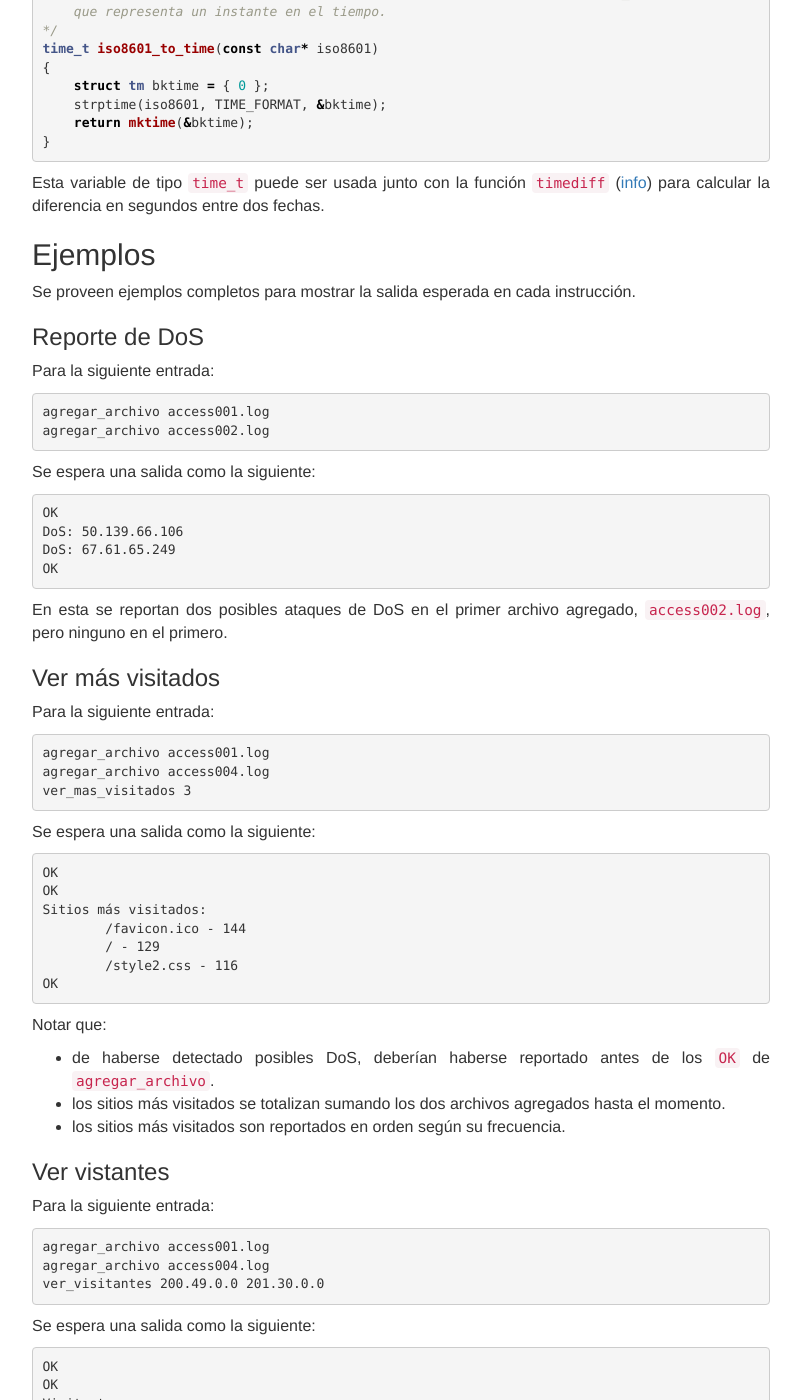
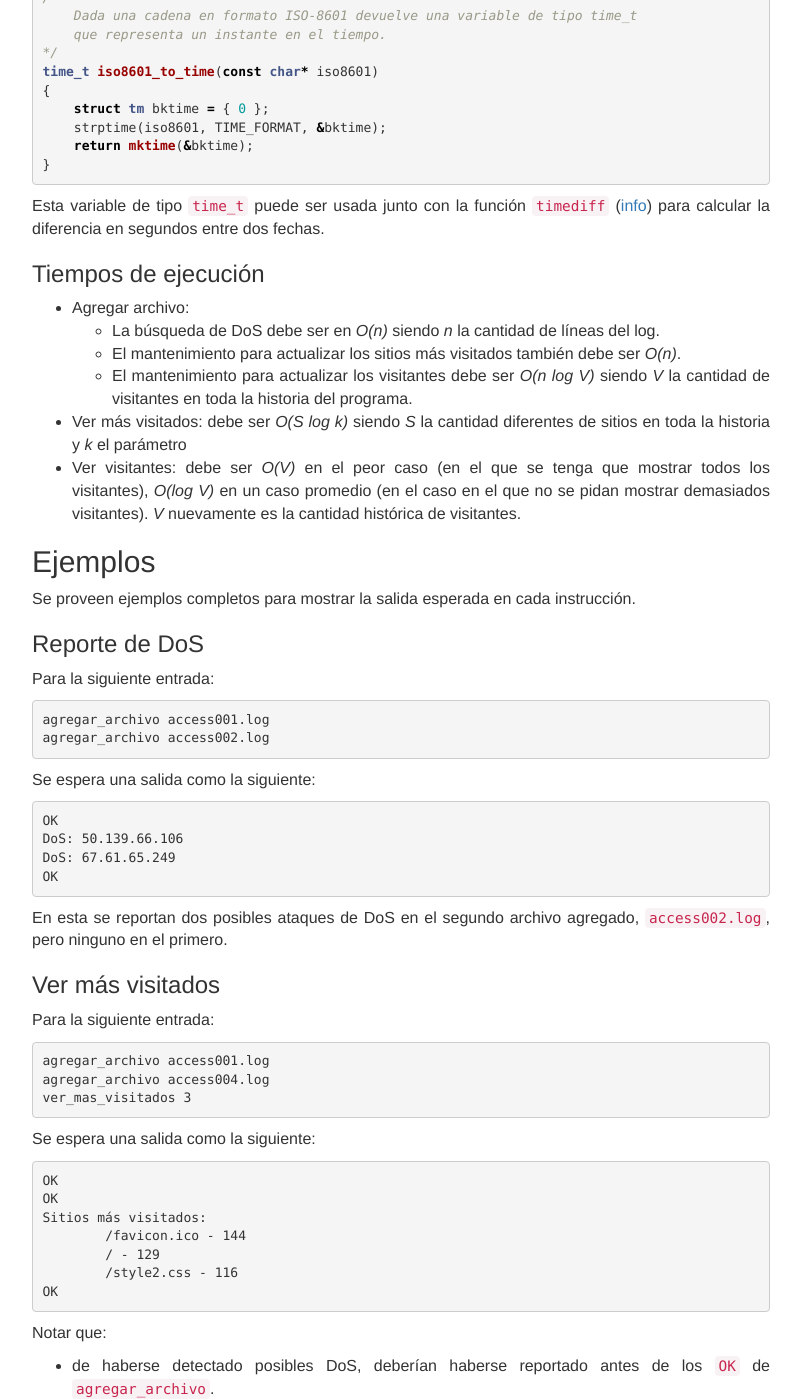
Before and after one commit to algoritmos-rw/algoritmos, a Jekyll site: the page built from static/tps/2017_2/tp2/index.md, in a window 1280 px wide and 1400 px high, scrolled down 4466 px. Shown: the whole window, without its empty margins (239-1040 px from the left). Built offline with Jekyll 4.4.1, drawn with Linux system fonts in a browser that asks for light colours.

Commit message:
Actualizo enunciado con lo discutido en la lista de correos.

```diff
--- a/static/tps/2017_2/tp2/index.md
+++ b/static/tps/2017_2/tp2/index.md
@@ -254,6 +254,22 @@ Esta variable de tipo `time_t` puede ser usada junto con la función `timediff`
 ([info](http://man7.org/linux/man-pages/man3/difftime.3.html))
 para calcular la diferencia en segundos entre dos fechas.
 
+### Tiempos de ejecución
+
+- Agregar archivo:
+    - La búsqueda de DoS debe ser en _O(n)_ siendo _n_ la cantidad de líneas del
+      log.
+    - El mantenimiento para actualizar los sitios más visitados también debe ser
+      _O(n)_.
+    - El mantenimiento para actualizar los visitantes debe ser _O(n log V)_
+      siendo _V_ la cantidad de visitantes en toda la historia del programa.
+- Ver más visitados: debe ser _O(S log k)_ siendo _S_ la cantidad diferentes de
+  sitios en toda la historia y _k_ el parámetro
+- Ver visitantes: debe ser _O(V)_ en el peor caso (en el que se tenga que
+  mostrar todos los visitantes), _O(log V)_ en un caso promedio (en el caso en
+  el que no se pidan mostrar demasiados visitantes). _V_ nuevamente es la
+  cantidad histórica de visitantes.
+
 
 Ejemplos
 --------
@@ -275,7 +291,7 @@ Se espera una salida como la siguiente:
     DoS: 67.61.65.249
     OK
 
-En esta se reportan dos posibles ataques de DoS en el primer archivo agregado,
+En esta se reportan dos posibles ataques de DoS en el segundo archivo agregado,
 `access002.log`, pero ninguno en el primero.
 
 ### Ver más visitados
```
